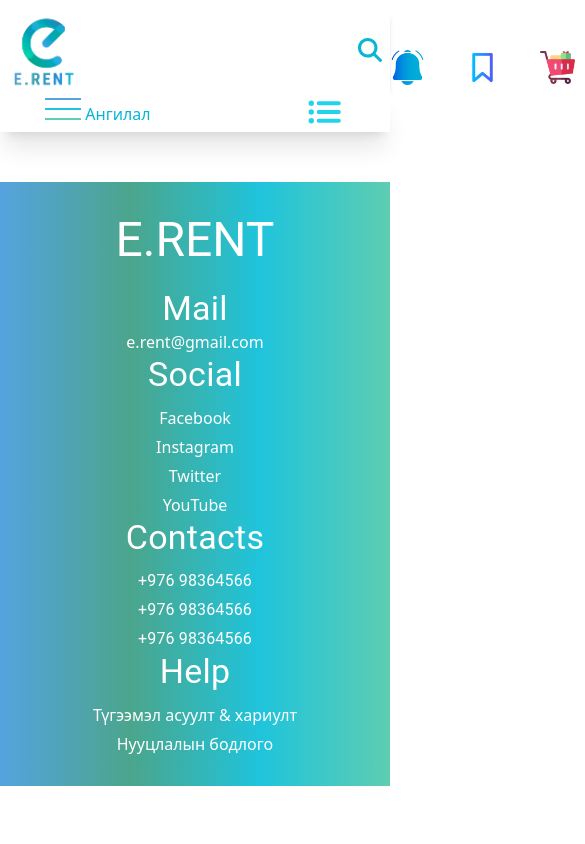
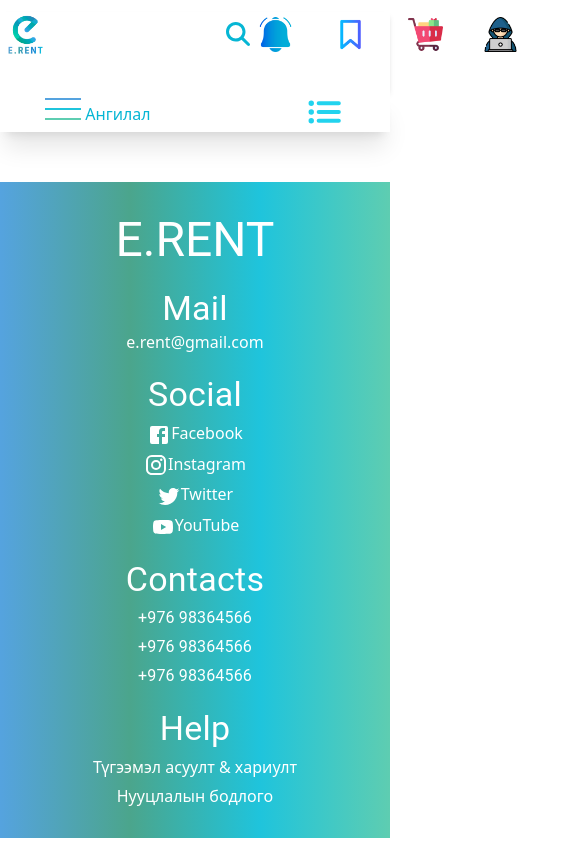
Before and after one commit to MuugiiU/project, a Next.js app in the folder front_end/: page / in a window 390 px wide. Shown: the top 844 px of the page, 585 px wide, since content can reach past the window. Built offline with nearby package versions, Linux system fonts and the light colour scheme.

Commit message:
footer-responsive

```diff
--- a/front_end/src/components/Footer/index.tsx
+++ b/front_end/src/components/Footer/index.tsx
@@ -1,8 +1,14 @@
-import * as React from 'react';
-import AppBar from '@mui/material/AppBar';
-import Box from '@mui/material/Box';
-import Typography from '@mui/material/Typography';
-import Link from '@mui/material/Link';
+import * as React from "react";
+import Box from "@mui/material/Box";
+import Typography from "@mui/material/Typography";
+import Link from "@mui/material/Link";
+import {
+  Facebook,
+  Twitter,
+  Instagram,
+  YouTube,
+  Face,
+} from "@mui/icons-material";
 
 export default function Footer() {
   const [auth, setAuth] = React.useState(true);
@@ -21,32 +27,126 @@
   };
 
   return (
-      <Box sx={{position:"static" ,bottom:0, background: 'linear-gradient(to right, #55A3DF,#4BA58C,#1FC4DC, #5ECDB1)',color:"white",paddingLeft:"10%",paddingRight:"10%",paddingTop:"30px",paddingBottom:"30px",marginTop:"50px",width:"100"}}>
-          <Typography variant='h3' sx={{textAlign:{xs:"center",sm:"start"}}}>
+    <Box
+      sx={{
+        position: "static",
+        bottom: 0,
+        background:
+          "linear-gradient(to right, #55A3DF,#4BA58C,#1FC4DC, #5ECDB1)",
+        color: "white",
+        paddingLeft: "10%",
+        paddingRight: "10%",
+        paddingTop: "30px",
+        paddingBottom: "30px",
+        marginTop: "50px",
+        width: "100",
+      }}
+    >
+      <Typography
+        variant="h3"
+        sx={{ textAlign: { xs: "center", sm: "start" } }}
+      >
         E.RENT
       </Typography>
-          <Box sx={{display:"flex",flexDirection:{xs:"column",sm:"row"},paddingTop:"20px",textAlign:{xs:"center",sm:"start"}}}>
+      <Box
+        sx={{
+          display: "flex",
+          flexDirection: { xs: "column", sm: "row" },
+          paddingTop: "20px",
+          textAlign: { xs: "center", sm: "start" },
+        }}
+      >
         <Box sx={{}}>
           <Typography variant="h4">Mail</Typography>
-                <Link href="#" sx={{textDecoration:"none",paddingTop:"10px"}} color="inherit">e.rent@gmail.com</Link>
+          <Link
+            href="#"
+            sx={{ textDecoration: "none", paddingTop: "5px" }}
+            color="inherit"
+          >
+            e.rent@gmail.com
+          </Link>
         </Box>
-            <Box sx={{marginLeft:{sm:"15%"},display:"flex",flexDirection:"column",textAlign:{xs:"center",sm:"start"}}}>
-                <Typography variant="h4">Social</Typography>
-                <Link href="#" sx={{textDecoration:"none",paddingTop:"10px"}} color="inherit">Facebook</Link>
-                <Link href="#" sx={{textDecoration:"none",paddingTop:"5px"}} color="inherit">Instagram</Link>
-                <Link href="#" sx={{textDecoration:"none",paddingTop:"5px"}} color="inherit">Twitter</Link>
-                <Link href="#" sx={{textDecoration:"none",paddingTop:"5px"}} color="inherit">YouTube</Link>
+        <Box
+          sx={{
+            marginLeft: { sm: "15%" },
+            display: "flex",
+            flexDirection: "column",
+            textAlign: { xs: "center", sm: "start" },
+          }}
+        >
+          <Typography variant="h4" sx={{ marginTop: { xs: "20px" } }}>
+            Social
+          </Typography>
+          <Link
+            href="#"
+            sx={{ textDecoration: "none", paddingTop: "5px" }}
+            color="inherit"
+          >
+            <Facebook />
+            Facebook
+          </Link>
+          <Link
+            href="#"
+            sx={{ textDecoration: "none", paddingTop: "5px" }}
+            color="inherit"
+          >
+            <Instagram />
+            Instagram
+          </Link>
+          <Link
+            href="#"
+            sx={{ textDecoration: "none", paddingTop: "5px" }}
+            color="inherit"
+          >
+            <Twitter />
+            Twitter
+          </Link>
+          <Link
+            href="#"
+            sx={{ textDecoration: "none", paddingTop: "5px" }}
+            color="inherit"
+          >
+            <YouTube />
+            YouTube
+          </Link>
         </Box>
-            <Box sx={{marginLeft:{sm:"15%"},textAlign:{xs:"center",sm:"start"}}}>
-                <Typography variant="h4" >Contacts</Typography>
-                <Typography sx={{paddingTop:"10px"}}>+976 98364566</Typography>
-                <Typography sx={{paddingTop:"5px"}}>+976 98364566</Typography>
-                <Typography sx={{paddingTop:"5px"}}>+976 98364566</Typography>
+        <Box
+          sx={{
+            marginLeft: { sm: "15%" },
+            textAlign: { xs: "center", sm: "start" },
+          }}
+        >
+          <Typography variant="h4" sx={{ marginTop: { xs: "20px" } }}>
+            Contacts
+          </Typography>
+          <Typography sx={{ paddingTop: "5px" }}>+976 98364566</Typography>
+          <Typography sx={{ paddingTop: "5px" }}>+976 98364566</Typography>
+          <Typography sx={{ paddingTop: "5px" }}>+976 98364566</Typography>
         </Box>
-            <Box sx={{marginLeft:{sm:"15%"},display:"flex",flexDirection:"column"}}>
-                <Typography variant="h4">Help</Typography>
-                <Link href="#" sx={{textDecoration:"none",paddingTop:"10px"}} color="inherit">Түгээмэл асуулт & хариулт</Link>
-                <Link href="#" sx={{textDecoration:"none",paddingTop:"5px"}} color="inherit">Нууцлалын бодлого</Link>
+        <Box
+          sx={{
+            marginLeft: { sm: "15%" },
+            display: "flex",
+            flexDirection: "column",
+          }}
+        >
+          <Typography variant="h4" sx={{ marginTop: { xs: "20px" } }}>
+            Help
+          </Typography>
+          <Link
+            href="#"
+            sx={{ textDecoration: "none", paddingTop: "5px" }}
+            color="inherit"
+          >
+            Түгээмэл асуулт & хариулт
+          </Link>
+          <Link
+            href="#"
+            sx={{ textDecoration: "none", paddingTop: "5px" }}
+            color="inherit"
+          >
+            Нууцлалын бодлого
+          </Link>
         </Box>
       </Box>
     </Box>
--- a/front_end/src/components/Nav/Navbar.tsx
+++ b/front_end/src/components/Nav/Navbar.tsx
@@ -22,6 +22,7 @@
   const handleNav = () => {
     setMenuOpen(!menuOpen);
   };
+
   return (
     <div className="pt-3">
       <div className="bg-white h-20 shadow-md ">
@@ -37,7 +38,7 @@
           {/* Search heseg ehlej bg ni  */}
 
           <form className="w-9/12 pl-10">
-            <div className="md:flex z-[-1] md:z-auto md:static absolute w-10/12 left-0 md:w-auto md:py-0 py-4 md:pl-0 pl-7 md:opacity-100 opacity-0  top-[-300px] transition-all ease-in duration-500">
+            <div className="md:flex z-[-1] md:z-auto md:static  md:w-auto md:py-0 py-4 md:pl-0 pl-7 md:opacity-100 absolute w-10/12 left-0 opacity-0  top-[-300px] transition-all ease-in duration-500">
               {/* bugd deer darahaar category dropdown hiih component  */}
               <Subnav />
 
@@ -77,10 +78,11 @@
           {/* responsive menu icon */}
           <FontAwesomeIcon
             icon={faSearch}
-            className="inline-flex items-center p-2 text-2xl text-cyan-500 rounded-lg md:hidden hover:bg-gray-100 focus:outline-none focus:ring-2 focus:ring-gray-200 dark:text-cyan-400 dark:hover:bg-cyan-700 dark:focus:ring-gray-600"
+            className="md:hidden inline-flex items-center p-2 text-2xl text-cyan-500 rounded-lg  hover:bg-gray-100 focus:outline-none focus:ring-2 focus:ring-gray-200 dark:text-cyan-400 dark:hover:bg-cyan-700 dark:focus:ring-gray-600"
           />
-          <div id="navbar-search">
-            <div className="lg:flex gap-10 w-3/12 md:hidden sm:hidden z-[-1] md:z-auto md:static absolute">
+
+          <div id="md:hidden sm:hidden  navbar-search">
+            <div className="sm:hidden z-[-1] md:hidden  md:z-auto md:static  gap-10 w-3/12absolute lg:flex">
               <picture className="flex gap-10">
                 <Image src={imgPic01} alt="pic" height={35} width={35} />
                 <Image src={imgPic04} alt="pic" height={35} width={35} />
```
Also changed, not shown: 1 other file (tests, documents, lock files or other folders). Lines whose indentation alone changed are shown as unchanged.
